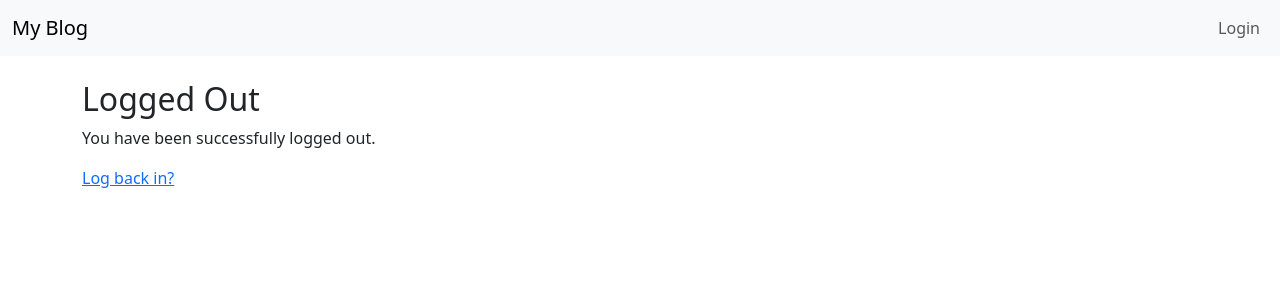
After one commit to Arafat6462/Django_basic, a Django app: template blog/templates/registration/logged_out.html in a window 1280 px wide. The commit adds this page. Shown: the top 300 px of the page. Run offline with Django 5.2, Linux system fonts and the light colour scheme; the template is opened without the code that fills it, so the values that code supplies are empty; parts of the project's set-up code (start-up, migrations or seed data) failed here and were passed over.

Commit message:
Implement logout button as a form in base template and add logged out confirmation page

```diff
--- a/blog/templates/blog/base.html
+++ b/blog/templates/blog/base.html
@@ -19,7 +19,10 @@
                             </span>
                         </li>
                         <li class="nav-item">
-                            <a class="nav-link" href="{% url 'logout' %}">Logout</a>
+                            <form method="post" action="{% url 'logout' %}">
+                                {% csrf_token %}
+                                <button type="submit" class="btn btn-link nav-link" style="display: inline; padding: 0; border: none; background: none;">Logout</button>
+                            </form>
                         </li>
                     {% else %}
                         <li class="nav-item">
--- /dev/null
+++ b/blog/templates/registration/logged_out.html
@@ -0,0 +1,7 @@
+{% extends "blog/base.html" %}
+
+{% block content %}
+  <h2>Logged Out</h2>
+  <p>You have been successfully logged out.</p>
+  <p><a href="{% url 'login' %}">Log back in?</a></p>
+{% endblock %}
```
